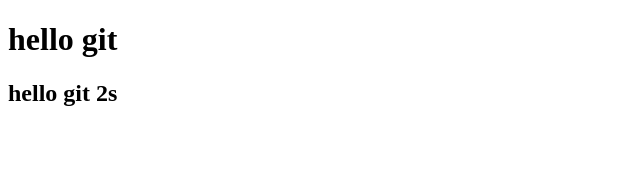
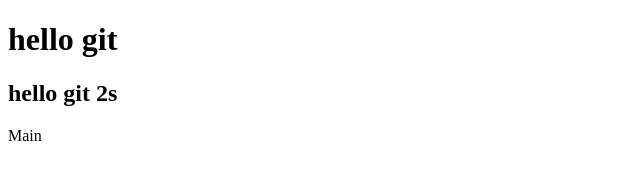
Before and after one commit to danil1yam/git_test, a plain HTML site: page index.html in a window 1280 px wide. Shown: the full height of the page, 0-640 px from the left. Drawn offline with Linux system fonts and the light colour scheme.

Commit message:
Main commit

```diff
--- a/index.html
+++ b/index.html
@@ -7,5 +7,6 @@
 <body>
 <h1>hello git</h1>
 <h2>hello git 2s</h2>
+Main
 </body>
 </html>
```
